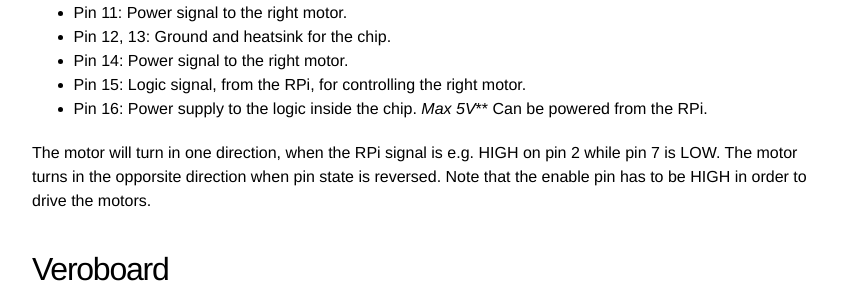
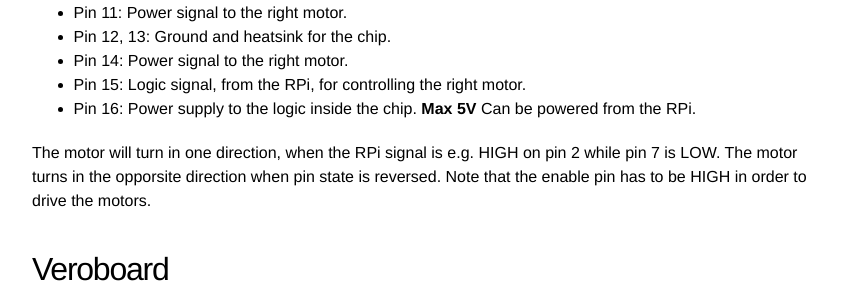
Before and after one commit to EAL-IT-Technology/RaspberryFun, a Jekyll site: the page built from hardware/motordriver/index.md, in a window 1280 px wide and 900 px high, scrolled down 1245 px. Shown: the part 160-452 px from the top of the window, without its empty margins (208-1075 px from the left). Built offline with Jekyll 4.4.1, drawn with Linux system fonts in a browser that asks for light colours.

```diff
--- a/hardware/motordriver/index.md
+++ b/hardware/motordriver/index.md
@@ -36,7 +36,7 @@ Always start counting the pin numbers on a DIL chip from the top left side on th
 - Pin 12, 13: Ground and heatsink for the chip.
 - Pin 14: Power signal to the right motor.
 - Pin 15: Logic signal, from the RPi, for controlling the right motor.
-- Pin 16: Power supply to the logic inside the chip. _Max 5V_** Can be powered from the RPi.
+- Pin 16: Power supply to the logic inside the chip. **Max 5V** Can be powered from the RPi.
 
 The motor will turn in one direction, when the RPi signal is e.g. HIGH on pin 2 while pin 7 is LOW. The motor turns in the opporsite direction when pin state is reversed. Note that the enable pin has to be HIGH in order to drive the motors.
 
```
Also changed, not shown: 1 other file.
